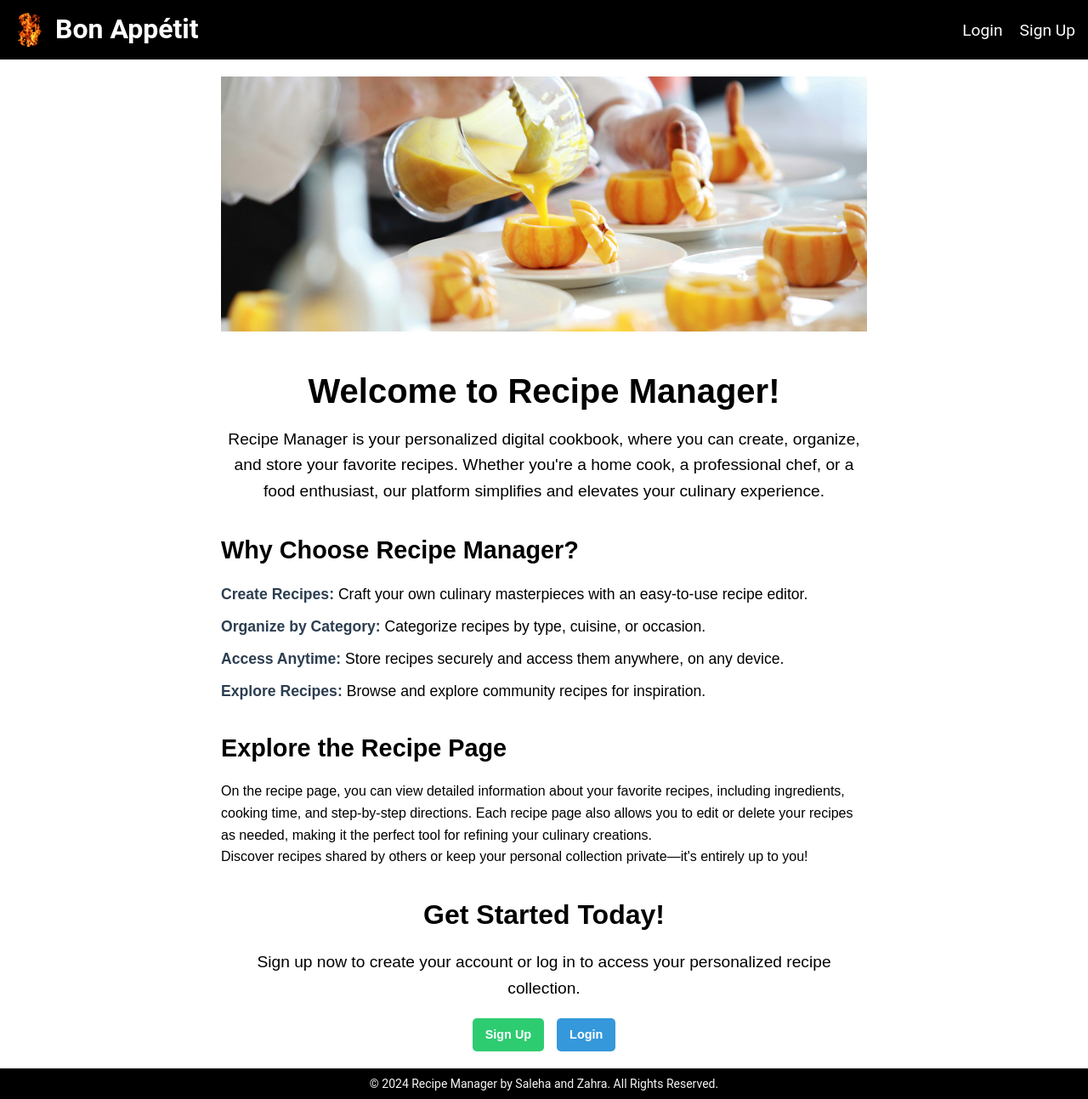
After one commit to SalehaQareen98/recipe-manager, a PHP site: page / in a window 1280 px wide. The commit adds this page. Shown: the whole page at 85% size. Run offline with PHP 8.4, Linux system fonts and the light colour scheme.

Commit message:
Added more details to overview page and styled it

```diff
--- /dev/null
+++ b/index.php
@@ -0,0 +1,72 @@
+<!DOCTYPE html>
+<html lang="en">
+
+<head>
+    <meta charset="UTF-8">
+    <meta name="viewport" content="width=device-width, initial-scale=1.0">
+    <title>Bon Appétit</title>
+    <link rel="stylesheet" href="style.css">
+</head>
+
+<header class="main-header">
+        <div class="title-container">
+            <div class="logo-image">
+                <img src="images/logo.jpg" alt="Recipe Image">
+            </div>
+            <h1 class="header-title">Bon Appétit</h1>
+        </div>
+        <div class="header-container">
+            <div class="title">
+                <a href="login.php" class="nav-link">Login</a>
+            </div>
+
+            <div class="user-profile">
+                <a href="registration.html" class="nav-link">Sign Up</a>
+            </div>
+
+        </div>
+    </header>
+
+<div class="overview-container">
+    <div class="img-section">
+        <img src="images/overview-img.jpg" alt="Recipe Manager" class="overview-image">
+        <h2 class="img-title">Welcome to Recipe Manager!</h2>
+        <p class="img-description">
+            Recipe Manager is your personalized digital cookbook, where you can create, organize, and store your favorite recipes.
+            Whether you're a home cook, a professional chef, or a food enthusiast, our platform simplifies and elevates your culinary experience.
+        </p>
+    </div>
+
+    <div class="features-section">
+        <h3>Why Choose Recipe Manager?</h3>
+        <ul class="features-list">
+            <li><strong>Create Recipes:</strong> Craft your own culinary masterpieces with an easy-to-use recipe editor.</li>
+            <li><strong>Organize by Category:</strong> Categorize recipes by type, cuisine, or occasion.</li>
+            <li><strong>Access Anytime:</strong> Store recipes securely and access them anywhere, on any device.</li>
+            <li><strong>Explore Recipes:</strong> Browse and explore community recipes for inspiration.</li>
+        </ul>
+    </div>
+
+    <div class="recipe-overview-section">
+        <h3>Explore the Recipe Page</h3>
+        <p>
+            On the recipe page, you can view detailed information about your favorite recipes, including ingredients, cooking time,
+            and step-by-step directions. Each recipe page also allows you to edit or delete your recipes as needed, making it the perfect
+            tool for refining your culinary creations.
+        </p>
+        <p>
+            Discover recipes shared by others or keep your personal collection private—it's entirely up to you!
+        </p>
+    </div>
+
+    <div class="cta-section">
+        <h3>Get Started Today!</h3>
+        <p>Sign up now to create your account or log in to access your personalized recipe collection.</p>
+        <div class="cta-buttons">
+            <a href="registration.html" class="btn btn-signup">Sign Up</a>
+            <a href="login.php" class="btn btn-login">Login</a>
+        </div>
+    </div>
+</div>
+
+<?php include 'footer.php'; ?>
--- a/style.css
+++ b/style.css
@@ -81,7 +81,86 @@ footer {
     font-size: 14px;
 }
 
+/* Overview page styles */
+.overview-container {
+    font-family: Arial, sans-serif;
+    line-height: 1.6;
+    margin: 0 auto;
+    max-width: 800px;
+    padding: 20px;
+    text-align: center;
+}
 
+.img-section {
+    margin-bottom: 30px;
+}
+
+.overview-image {
+    width: 100%;
+    max-height: 300px;
+    object-fit: cover;
+    margin-bottom: 20px;
+}
+
+.img-title {
+    font-size: 2.5rem;
+    margin: 10px 0;
+}
+
+.img-description {
+    font-size: 1.2rem;
+    margin-bottom: 20px;
+}
+
+.features-section {
+    margin-bottom: 30px;
+    text-align: left;
+}
+
+.features-section h3 {
+    font-size: 1.8rem;
+    margin-bottom: 15px;
+}
+
+.features-list {
+    list-style-type: none;
+    padding: 0;
+}
+
+.features-list li {
+    font-size: 1.1rem;
+    margin-bottom: 10px;
+}
+
+.features-list strong {
+    color: #2c3e50;
+}
+
+.recipe-overview-section {
+    margin-bottom: 30px;
+    text-align: left;
+}
+
+.recipe-overview-section h3 {
+    font-size: 1.8rem;
+    margin-bottom: 15px;
+}
+
+.cta-section h3 {
+    font-size: 2rem;
+    margin-bottom: 15px;
+}
+
+.cta-section p {
+    font-size: 1.2rem;
+    margin-bottom: 20px;
+}
+
+.cta-buttons {
+    display: flex;
+    justify-content: center;
+    gap: 15px;
+}
 
 .login-page {
     background-image: url('images/login-photo.jpg');
@@ -434,6 +513,24 @@ textarea {
     background-color: #c82333;
 }
 
+.btn-signup {
+    background-color: #2ecc71;
+    color: white;
+}
+
+.btn-signup:hover {
+    background-color: #27ae60;
+}
+
+.btn-login {
+    background-color: #3498db;
+    color: white;
+}
+
+.btn-login:hover {
+    background-color: #2980b9;
+}
+
 
 /* Responsive design for smaller screens */
 @media (max-width: 768px) {
```
Also changed, not shown: overview.php (deleted, +0 -18 lines), images/overview-img.jpg (added).
